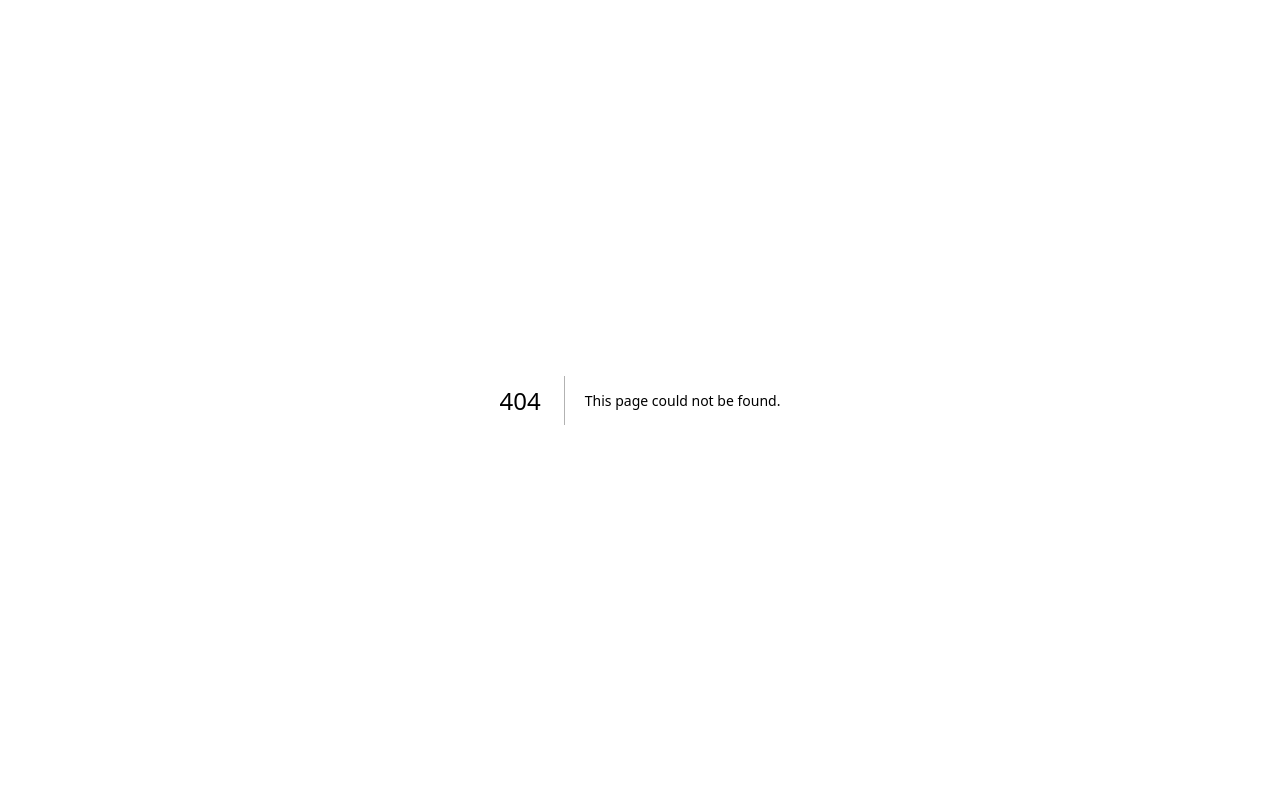
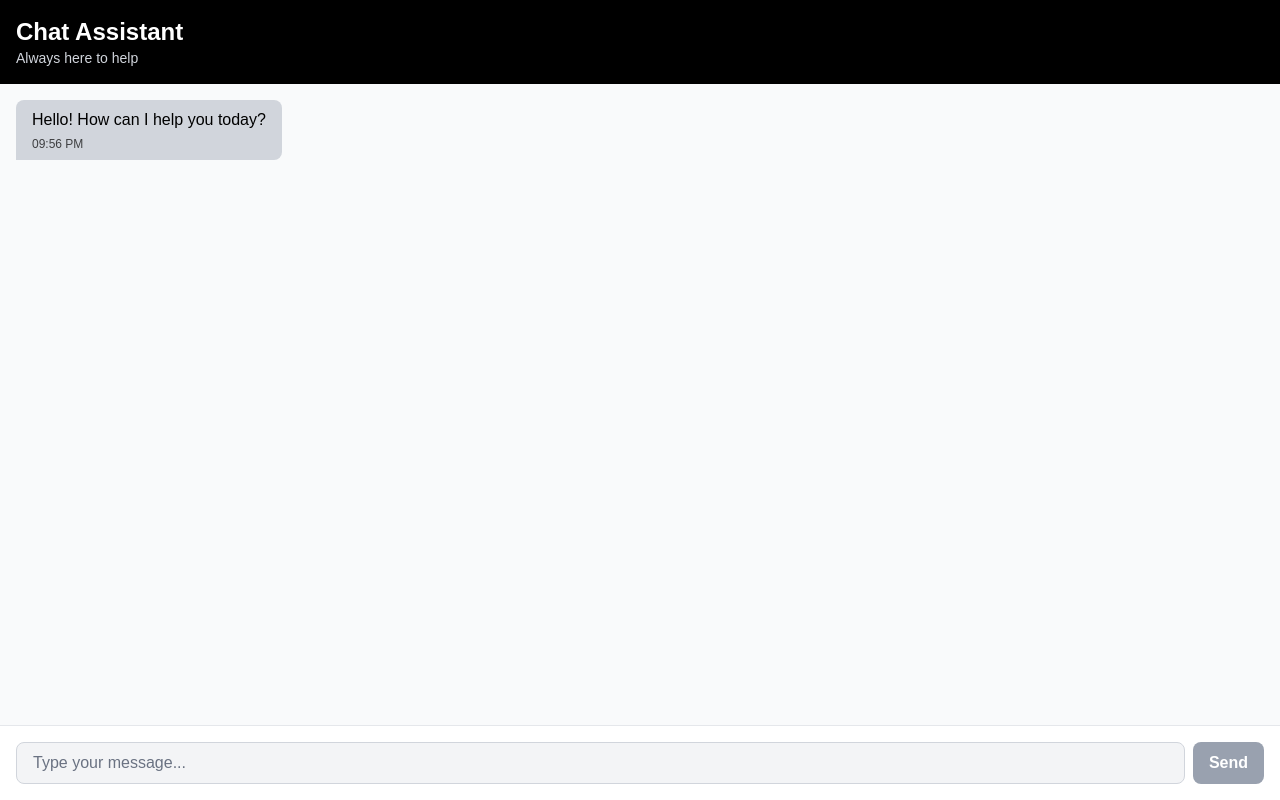
Before and after one commit to drawinglavender/nwHacks26, a Next.js app: page /chat in a window 1280 px wide. Before the commit this address had no page. Built offline with nearby package versions, Linux system fonts and the light colour scheme.

Commit message:
initial chat feature

```diff
--- /dev/null
+++ b/app/chat/page.tsx
@@ -0,0 +1,135 @@
+'use client';
+
+import { useState, useRef, useEffect } from 'react';
+
+interface Message {
+  id: string;
+  content: string;
+  sender: 'user' | 'bot';
+  timestamp: Date;
+}
+
+export default function ChatPage() {
+  const [messages, setMessages] = useState<Message[]>([
+    {
+      id: '1',
+      content: 'Hello! How can I help you today?',
+      sender: 'bot',
+      timestamp: new Date(),
+    },
+  ]);
+  const [input, setInput] = useState('');
+  const [isLoading, setIsLoading] = useState(false);
+  const messagesEndRef = useRef<HTMLDivElement>(null);
+
+  const scrollToBottom = () => {
+    messagesEndRef.current?.scrollIntoView({ behavior: 'smooth' });
+  };
+
+  useEffect(() => {
+    scrollToBottom();
+  }, [messages]);
+
+  const handleSendMessage = async (e: React.FormEvent) => {
+    e.preventDefault();
+
+    if (!input.trim()) return;
+
+    // Add user message
+    const userMessage: Message = {
+      id: Date.now().toString(),
+      content: input,
+      sender: 'user',
+      timestamp: new Date(),
+    };
+
+    setMessages((prev) => [...prev, userMessage]);
+    setInput('');
+    setIsLoading(true);
+
+    // Simulate bot response (replace with actual API call)
+    setTimeout(() => {
+      const botMessage: Message = {
+        id: (Date.now() + 1).toString(),
+        content: `You said: "${input}". This is a demo response.`,
+        sender: 'bot',
+        timestamp: new Date(),
+      };
+      setMessages((prev) => [...prev, botMessage]);
+      setIsLoading(false);
+    }, 500);
+  };
+
+  return (
+    <div className="flex flex-col h-screen bg-white">
+      {/* Header */}
+      <div className="bg-black text-white p-4 shadow-lg">
+        <h1 className="text-2xl font-bold">Chat Assistant</h1>
+        <p className="text-sm text-gray-300">Always here to help</p>
+      </div>
+
+      {/* Messages Container */}
+      <div className="flex-1 overflow-y-auto p-4 space-y-4 bg-gray-50">
+        {messages.map((message) => (
+          <div
+            key={message.id}
+            className={`flex ${
+              message.sender === 'user' ? 'justify-end' : 'justify-start'
+            }`}
+          >
+            <div
+              className={`max-w-xs lg:max-w-md px-4 py-2 rounded-lg ${
+                message.sender === 'user'
+                  ? 'bg-black text-white rounded-br-none'
+                  : 'bg-gray-300 text-black rounded-bl-none'
+              }`}
+            >
+              <p className="break-words">{message.content}</p>
+              <span className="text-xs opacity-70 mt-1 block">
+                {message.timestamp.toLocaleTimeString([], {
+                  hour: '2-digit',
+                  minute: '2-digit',
+                })}
+              </span>
+            </div>
+          </div>
+        ))}
+
+        {isLoading && (
+          <div className="flex justify-start">
+            <div className="bg-gray-300 text-black px-4 py-2 rounded-lg rounded-bl-none">
+              <div className="flex space-x-2">
+                <div className="w-2 h-2 bg-gray-600 rounded-full animate-bounce"></div>
+                <div className="w-2 h-2 bg-gray-600 rounded-full animate-bounce delay-100"></div>
+                <div className="w-2 h-2 bg-gray-600 rounded-full animate-bounce delay-200"></div>
+              </div>
+            </div>
+          </div>
+        )}
+
+        <div ref={messagesEndRef} />
+      </div>
+
+      {/* Input Form */}
+      <div className="bg-white border-t border-gray-200 p-4">
+        <form onSubmit={handleSendMessage} className="flex gap-2">
+          <input
+            type="text"
+            value={input}
+            onChange={(e) => setInput(e.target.value)}
+            placeholder="Type your message..."
+            className="flex-1 bg-gray-100 text-black placeholder-gray-500 rounded-lg px-4 py-2 focus:outline-none focus:ring-2 focus:ring-black border border-gray-300"
+            disabled={isLoading}
+          />
+          <button
+            type="submit"
+            disabled={isLoading || !input.trim()}
+            className="bg-black hover:bg-gray-800 disabled:bg-gray-400 text-white font-semibold px-4 py-2 rounded-lg transition-colors"
+          >
+            Send
+          </button>
+        </form>
+      </div>
+    </div>
+  );
+}
```
